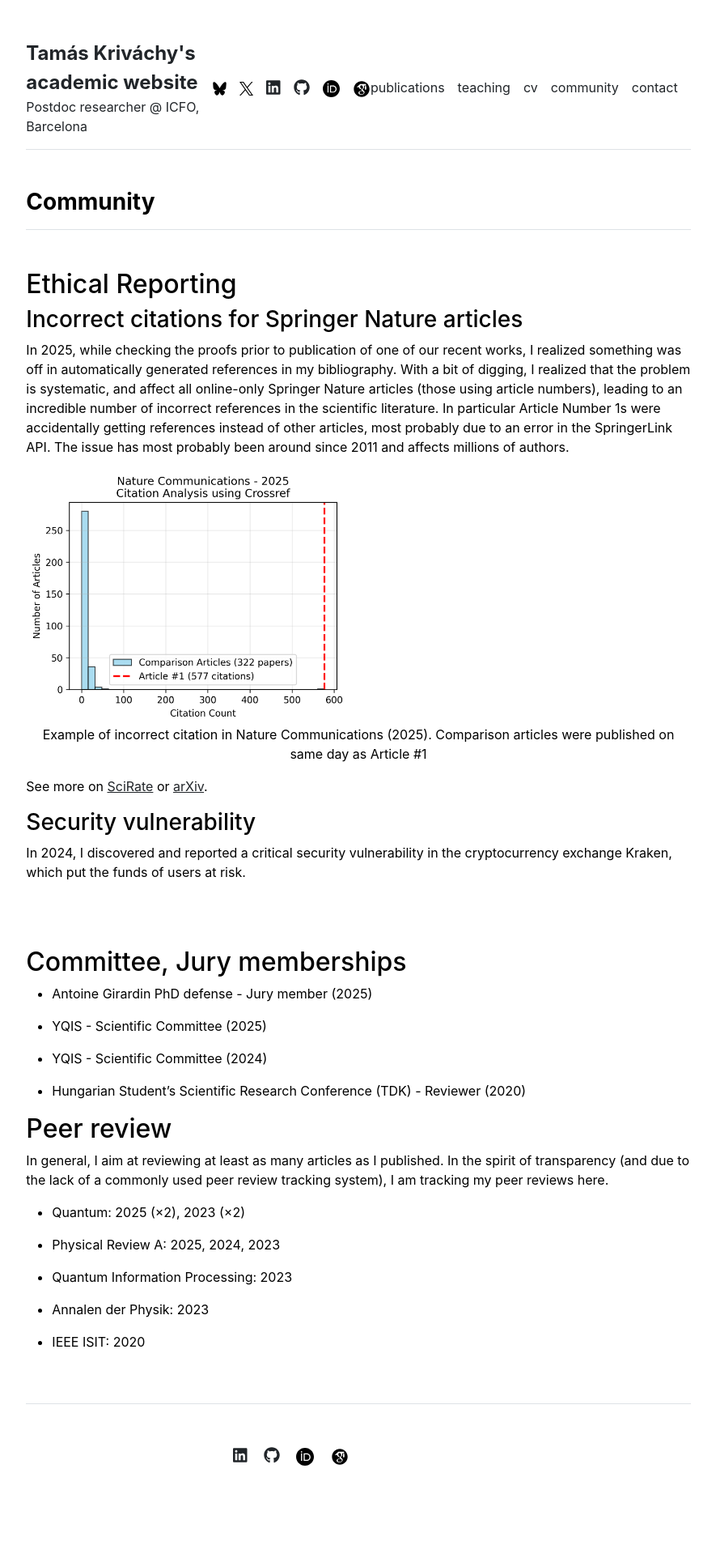
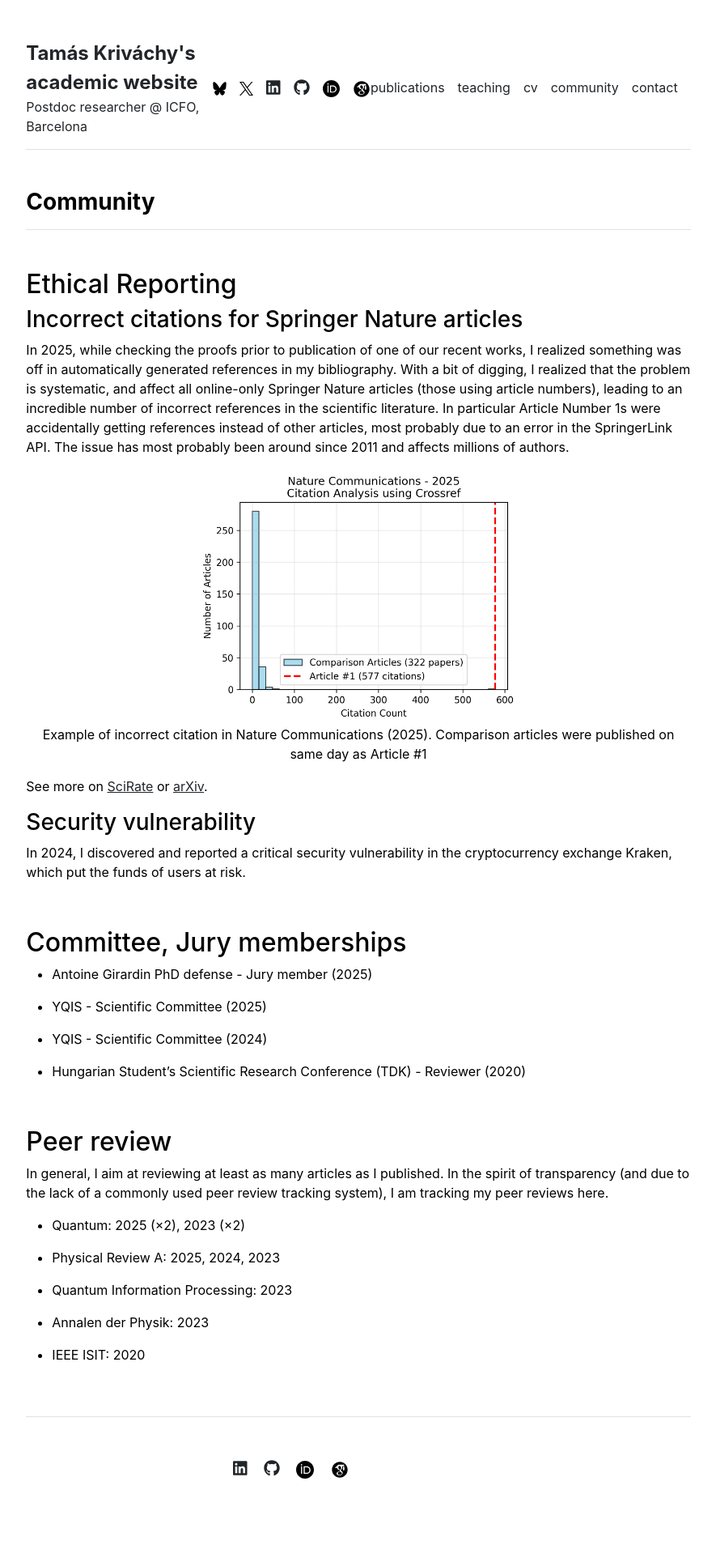
Before and after one commit to tkrivachy/tkrivachy.github.io, a Jekyll site: the page built from community.md, in a window 1280 px wide. Shown: the whole page at 81% size, without its empty margins (197-1082 px from the left). Built offline with Jekyll 4.4.1, drawn with Linux system fonts in a browser that asks for light colours.

Commit message:
fig adjust

```diff
--- a/community.md
+++ b/community.md
@@ -9,9 +9,10 @@ title: "Community"
 
 In 2025, while checking the proofs prior to publication of one of our recent works, I realized something was off in automatically generated references in my bibliography. With a bit of digging, I realized that the problem is systematic, and affect all online-only Springer Nature articles (those using article numbers), leading to an incredible number of incorrect references in the scientific literature. In particular Article Number 1s were accidentally getting references instead of other articles, most probably due to an error in the SpringerLink API. The issue has most probably been around since 2011 and affects millions of authors.
 
-<figure>
-  <img src="assets/img/nature_communications_crossref_2025_individual.png" alt="Incorrect citation example" style="max-width:400px;">
-  <figcaption>Example of incorrect citation in Nature Communications (2025). Comparison articles were published on same day as Article #1</figcaption>
+<figure style="text-align:center;">
+  <img src="assets/img/nature_communications_crossref_2025_individual.png" alt="Incorrect citation example" style="max-width:400px; margin:auto; display:block;">
+  <figcaption>
+Example of incorrect citation in Nature Communications (2025). Comparison articles were published on same day as Article #1</figcaption>
 </figure>
 
 
@@ -22,12 +23,14 @@ See more on [SciRate](https://scirate.com/arxiv/2511.01675) or [arXiv](https://a
 In 2024, I discovered and reported a critical security vulnerability in the cryptocurrency exchange Kraken, which put the funds of users at risk.
 
 <br>
-<br>
+
 ## Committee, Jury memberships
 
 {% for committee in site.data.committees %}
 - {{ committee.name }} - {{ committee.role }} ({{ committee.year }}){% if committee.organization %}, {{ committee.organization }}{% endif %}
 {% endfor %}
+
+<br>
 
 ## Peer review
 
```
